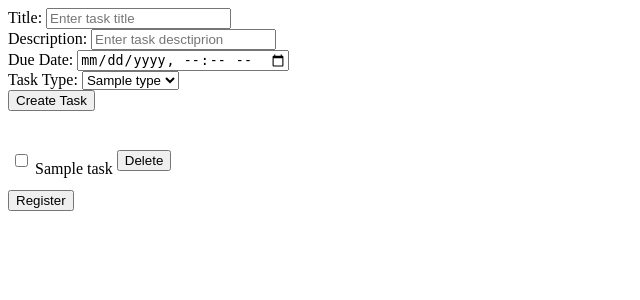
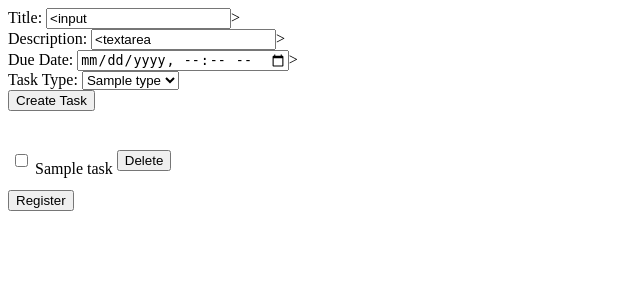
Before and after one commit to elif-krvan/cs535-todo-list, a Flask app: template app/templates/task.html in a window 1280 px wide. Shown: the top 300 px of the page, without its empty margins (0-640 px from the left). Run offline with Flask 2, Linux system fonts and the light colour scheme; the template is opened without the code that fills it: most values are stand-ins (such as "Sample title", 1, 10 or a date in 2020); form fields are guessed from the names that the template uses; some libraries are stand-ins or nearby versions.

Commit message:
Updated create task and tasks table

```diff
--- a/app/app.py
+++ b/app/app.py
@@ -74,9 +74,36 @@ def delete_task(task_id):
     mysql.connection.commit()
     return redirect(url_for('task'))
 
-@app.route('/task', methods =['POST'])
-def create_task():
-    if request.method == 'POST' and 'title' in request.form and 'description' in request.form and 'due-date' in request.form and 'task-type' in request.form:
+# @app.route('/task', methods =['POST'])
+# def create_task():
+#     return "bic"
+    # if (request.method == 'POST' and 'title' in request.form and 'description' in request.form and 'due-date' in request.form and 'task-type' in request.form
+    #     and request.form['due-date'] != ''):
+    #     title = request.form['title']
+    #     description = request.form['description']
+    #     due_date = request.form['due-date']
+    #     task_type = request.form['task-type']
+
+    #     cursor = mysql.connection.cursor(MySQLdb.cursors.DictCursor)
+    #     cursor.execute('INSERT INTO Task (id, title, description, status, deadline, creation_time, done_time, user_id, task_type) VALUES (NULL, % s, % s, %s, % s, now(), NULL, %s, %s)', (title, description, TaskStatus.TODO.value, due_date, session['userid'], task_type))
+    #     mysql.connection.commit()
+    #     message = 'Task successfully created!'
+    #     return redirect(url_for('task'))
+    # elif request.method == 'POST':
+    #     message = 'Please fill all the fields!'
+    #     return task(message)
+
+
+@app.route('/task', methods =['GET', 'POST', 'DELETE'])
+def task(message = ''):
+    form = {
+            "title": '',
+            "description": '',
+            "due_date": '',
+            "task_type": '',
+        }
+    if (request.method == 'POST' and 'title' in request.form and 'description' in request.form and 'due-date' in request.form and 'task-type' in request.form
+        and request.form['due-date'] != '' and request.form['title'] != '' and request.form['description'] != ''):
         title = request.form['title']
         description = request.form['description']
         due_date = request.form['due-date']
@@ -86,19 +113,17 @@ def create_task():
         cursor.execute('INSERT INTO Task (id, title, description, status, deadline, creation_time, done_time, user_id, task_type) VALUES (NULL, % s, % s, %s, % s, now(), NULL, %s, %s)', (title, description, TaskStatus.TODO.value, due_date, session['userid'], task_type))
         mysql.connection.commit()
         message = 'Task successfully created!'
+        return redirect(url_for('task'))
     elif request.method == 'POST':
+        form = {
+            "title": request.form['title'],
+            "description": request.form['description'],
+            "due_date": request.form['due-date'],
+            "task_type": request.form['task-type'],
+        }
         message = 'Please fill all the fields!'
-    return redirect(url_for('task'))
-    # return render_template('task.html', task_types = task_types, task_headers = task_headers, task_todo = task_todo, message = '')
+        # return task(message)
 
-    # cursor = mysql.connection.cursor(MySQLdb.cursors.DictCursor)
-    # cursor.execute('DELETE FROM Task WHERE id = %s', (task_id,))
-    # mysql.connection.commit()
-    # return "created task bic"
-
-@app.route('/task', methods =['GET', 'POST', 'DELETE'])
-def task():
-    print(request.method)
     # get task types from db
     cursor = mysql.connection.cursor(MySQLdb.cursors.DictCursor)
     cursor.execute('SELECT * FROM TaskType')
@@ -107,30 +132,19 @@ def task():
     # get todo tasks from db
     cursor.execute('SELECT * FROM Task WHERE status = %s ORDER BY deadline', (TaskStatus.TODO.value,))
     task_todo = cursor.fetchall()
-    print("haloo")
-    print(task_todo)
 
     task_headers = {
+        'Mark': ' ',
         'title': 'Title',
         'description': 'Description',
         'status': 'Status',
         'deadline': "Deadline",
         'creation_time': "Created At",
-        'task_type': 'Category'
+        'task_type': 'Category',
+        'Delete': ' '
     }
 
-    if request.method == 'POST' and 'title' in request.form and 'description' in request.form and 'due-date' in request.form and 'task-type' in request.form:
-        title = request.form['title']
-        description = request.form['description']
-        due_date = request.form['due-date']
-        task_type = request.form['task-type']
-
-        cursor.execute('INSERT INTO Task (id, title, description, status, deadline, creation_time, done_time, user_id, task_type) VALUES (NULL, % s, % s, %s, % s, now(), NULL, %s, %s)', (title, description, TaskStatus.TODO.value, due_date, session['userid'], task_type))
-        mysql.connection.commit()
-        message = 'Task successfully created!'
-    elif request.method == 'POST':
-        message = 'Please fill all the fields!'
-    return render_template('task.html', task_types = task_types, task_headers = task_headers, task_todo = task_todo, message = '')
+    return render_template('task.html', task_types = task_types, task_headers = task_headers, task_todo = task_todo, form = form, message = message)
 
 @app.route('/analysis', methods =['GET', 'POST'])
 def analysis():
--- a/app/templates/task.html
+++ b/app/templates/task.html
@@ -1,36 +1,32 @@
 <script>
 
-// Stop the form resubmission on page refresh
-
 if ( window.history.replaceState ) {
-
-window.history.replaceState( null, null, window.location.href );
-
+	window.history.replaceState(null, null, window.location.href);
 }
 
 </script>
 
-<form action="{{ url_for('create_task') }}" method="post">
+<form action="{{ url_for('task') }}" method="post">
 	{% if message is defined and message %}
 		<div class="alert alert-warning">{{ message }}</div>
 	{% endif %}
 	<div class="form-group">
 		<label for="title">Title:</label>
-		<input type="title" class="form-control" id="title" name="title" placeholder="Enter task title">
+		<input type="title" class="form-control" id="title" name="title" placeholder="Enter task title" value={{form.title}}>
 	</div>
 	<div class="form-group">
 		<label for="description">Description:</label>
-		<input type="description" class="form-control" id="description" name="description" placeholder="Enter task desctiprion">
+		<input type="description" class="form-control" id="description" name="description" placeholder="Enter task desctiprion" value={{form.description}}>
 	</div>
 	<div class="form-group">
 		<label for="due-date">Due Date:</label>
-		<input type="datetime-local" class="form-control" id="due-date" name="due-date" placeholder="Enter due date">
+		<input type="datetime-local" class="form-control" id="due-date" name="due-date" placeholder="Enter due date" value={{form.due_date}}>
 	</div>
     <div class="form-group">
 		<label for="task-type">Task Type:</label>
         <select name="task-type" method="GET" action="/">
             {% for t in task_types %}
-                <option value="{{t.type}}" SELECTED>{{t.type}}</option>"
+                <option value="{{t.type}}" {% if form.task_type != '' and t.type == form.task_type %}selected{% endif %}>{{t.type}}</option>"
             {% endfor %}
         </select>
 	</div>
@@ -52,7 +48,8 @@ window.history.replaceState( null, null, window.location.href );
 			  </form>
 			</td>
 			{% for key in task_headers.keys() %}
-				<td>{{task[key]}}</td>
+				{% if task_headers[key] != ' ' %}<td>{{task[key]}}</td>{% endif %}
+
 			{% endfor %}
 			<td>
 				<form action="{{ url_for('delete_task', task_id = task.id) }}" method="post">
```
